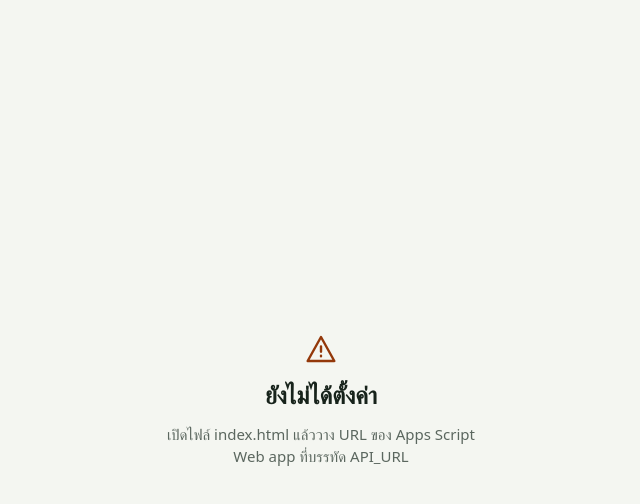
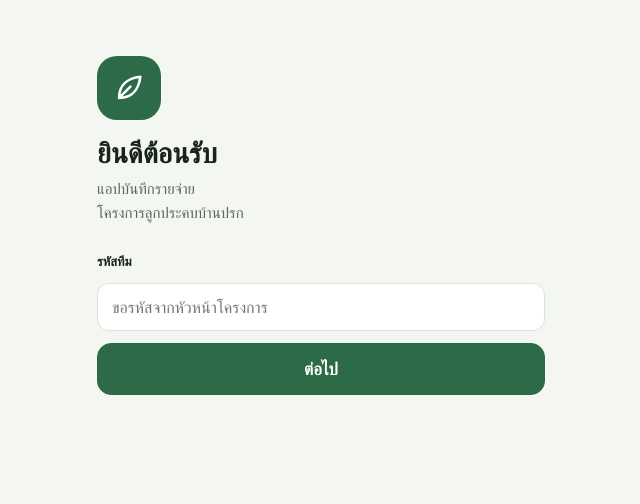
Before and after one commit to skhwanchai/banprok-expense, a plain HTML site: page index.html in a window 1280 px wide. Shown: the whole page, without its empty margins (319-959 px from the left). Drawn offline with Linux system fonts and the light colour scheme; a web font is replaced by a local one.

Commit message:
เชื่อมแอปกับหลังบ้าน Apps Script
Co-Authored-By: Claude Opus 5.5 <noreply@anthropic.com>
Claude-Session: https://claude.ai/code/session_01Xz2ZcMkBjE656Nby2vxACY

```diff
--- a/index.html
+++ b/index.html
@@ -161,7 +161,7 @@ legend{padding:0;margin-bottom:10px;font-size:16px;font-weight:600}
 <div id="toast" role="status" aria-live="polite"></div>
 <script>
 // ===== ตั้งค่า: วาง URL ของ Apps Script Web app ตรงนี้ =====
-const API_URL = 'PASTE_WEB_APP_URL_HERE';
+const API_URL = 'https://script.google.com/macros/s/AKfycbxxMkohJeP5OUjszTgT7Zq473jxLFyFCnN2Mwf9lP7IJzkku7Bns8GbgN6LbEri-vY/exec';
 
 const ICON = {
   speaker: 'M8 8a4 4 0 1 0 8 0a4 4 0 1 0 -8 0M4 20c1.5-4 4.5-6 8-6s6.5 2 8 6',
```
